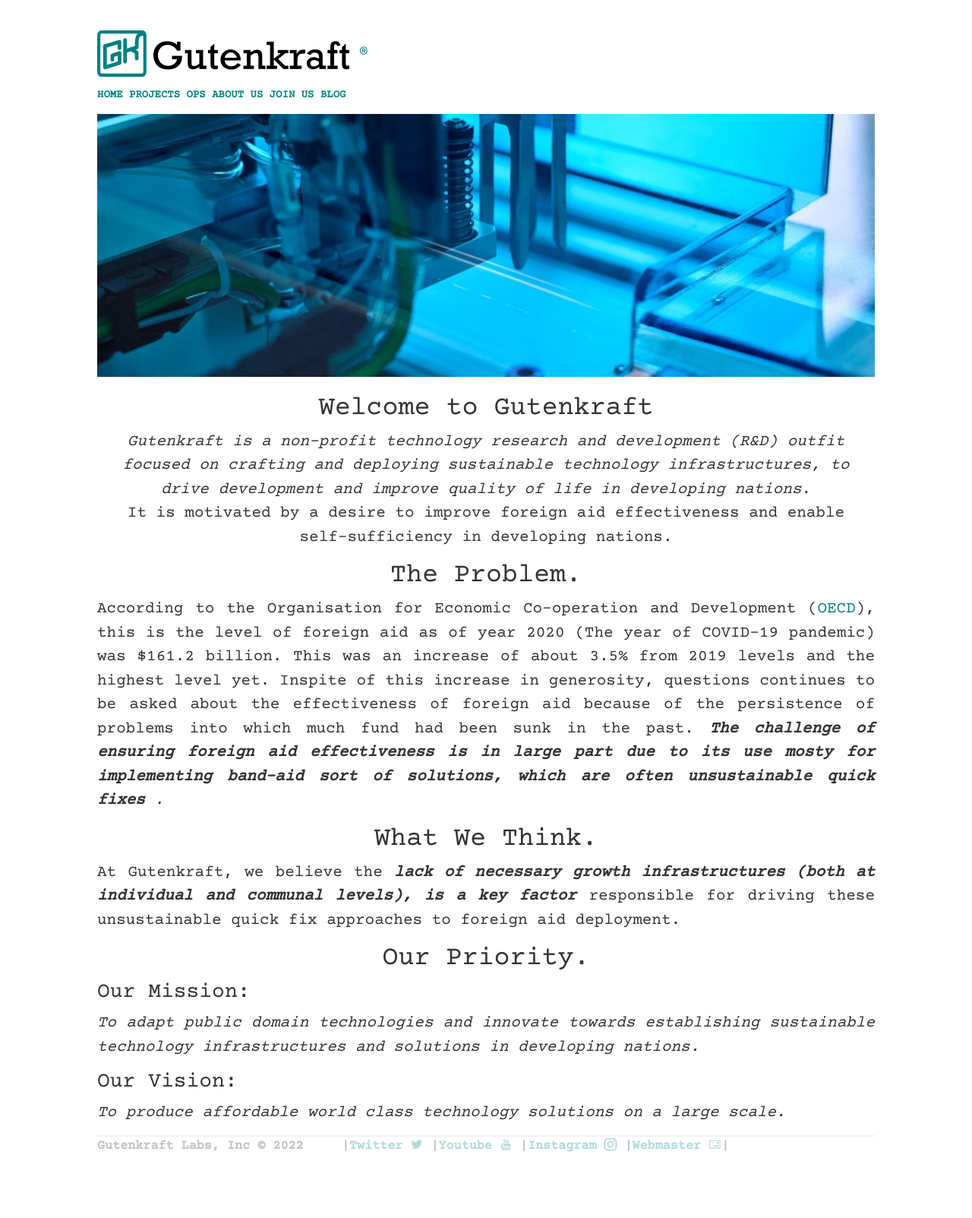
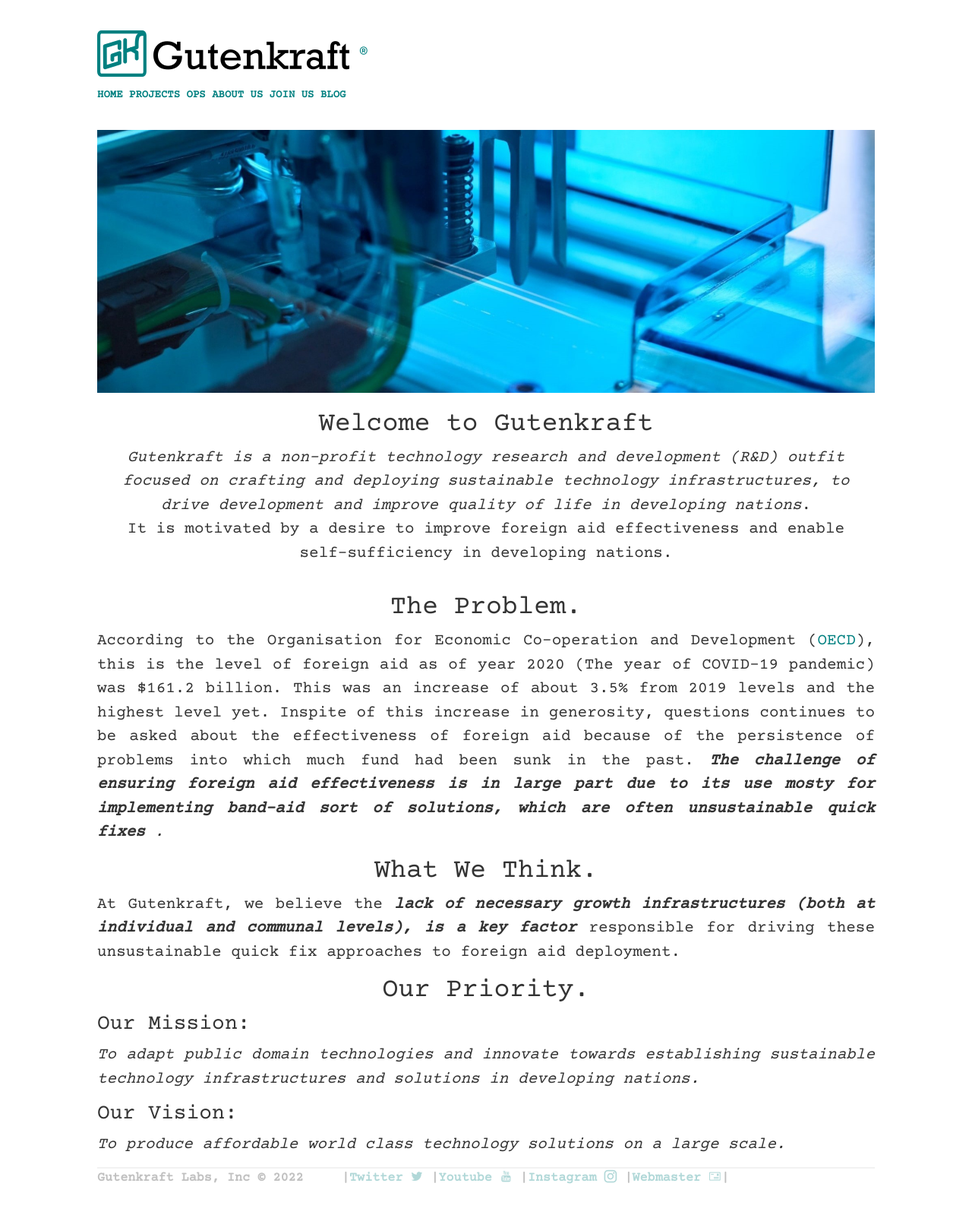
Before and after one commit to oferonmi/datafilik.github.io, a Jekyll site: the page built from index.html, in a window 1280 px wide. Shown: the whole page at 76% size. Built offline with Jekyll 4.4.1, drawn with Linux system fonts in a browser that asks for light colours; some web fonts are replaced; before the commit the page ends 1561 px from its top, so only the background shows below that.

Commit message:
update content

```diff
--- a/_includes/header.html
+++ b/_includes/header.html
@@ -13,4 +13,4 @@
 			<a href="/blog">BLOG</a>
 		</nav>
 	</p>
-</header>
+</header><br>
--- a/index.html
+++ b/index.html
@@ -14,7 +14,7 @@ title: Gutenkraft - Adapt and Innovate for growth
 		<em>Gutenkraft is a non-profit technology research and development (R&D) outfit focused on crafting and deploying sustainable technology infrastructures, to drive development and improve quality of life in developing nations</em>. <br>
 		It is motivated by a desire to improve foreign aid effectiveness and enable self-sufficiency in developing nations.
 	</p>
-</section>
+</section><br>
 
 <section>
 	<h1 class="text-center">The Problem.</h1>
```
